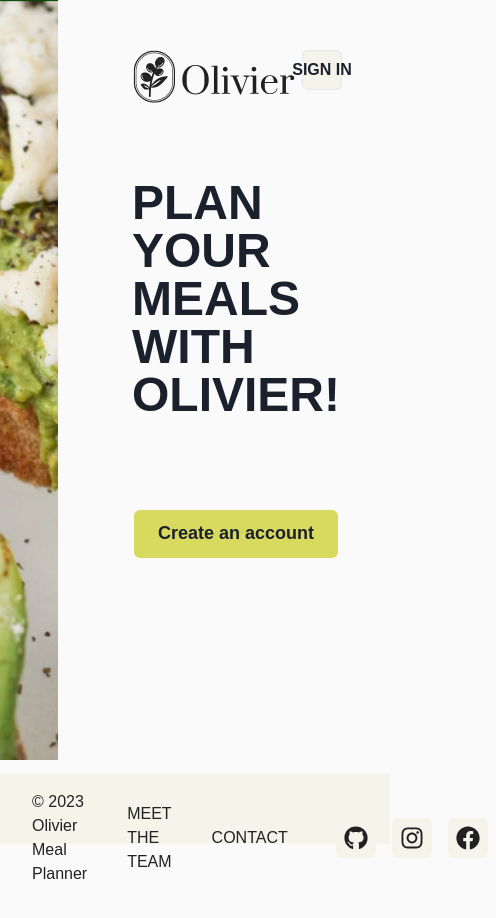
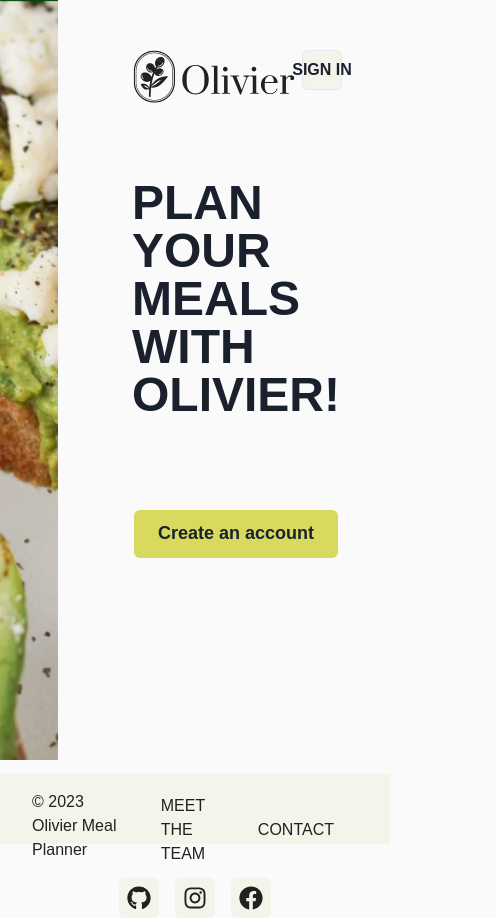
Before and after one commit to Code-the-Dream-School/dd-prac-team1-front, a React (Create React App) app: page / in a window 390 px wide. Shown: the whole page, 496 px wide, since content can reach past the window. Before the commit the page ends 886 px from the top, so only its background shows below. Built offline with nearby package versions, Linux system fonts and the light colour scheme.

Commit message:
changes for responsiveness

```diff
--- a/src/components/Layout/Footer.tsx
+++ b/src/components/Layout/Footer.tsx
@@ -1,7 +1,9 @@
-import { Box, Flex, Text, IconButton, Container } from "@chakra-ui/react";
+import { Box, Flex, Text, IconButton, Container, useBreakpointValue } from "@chakra-ui/react";
 import { FaGithub, FaInstagram, FaFacebook } from "react-icons/fa";
 
 const Footer = () => {
+  const iconSize = useBreakpointValue({ base: "1rem", md: "1.5rem" });
+
   return (
     <Box
       as="footer"
@@ -9,16 +11,16 @@ const Footer = () => {
       height="70"
       width="100%"
       display="flex"
+      flexDirection={{ base: "column", md: "row" }}
       marginTop="auto"
       bg="brandGray"
       color="black">
       <Container maxW="7xl">
-        <Flex justify="space-between" align="center">
-          <Text pl={4} style={{ float: "left" }}>
+        <Flex justify="space-between" align={{ base: "center", md: "flex-start" }}>
+          <Text pl={{ base: 4, md: 0 }} mb={{ base: 2, md: 0 }}>
             &copy; 2023 Olivier Meal Planner
           </Text>
 
-          <Flex justify="center" alignItems="center">
             <Box as="a" href="/team" mx={10}>
               <Text
                 _hover={{
@@ -40,7 +42,8 @@ const Footer = () => {
                 CONTACT
               </Text>
             </Box>
-
+            </Flex>
+            <Flex justify="center" alignItems={{ base: "center", md: "flex-start" }} mt={{ base: 2, md: 0 }}>
             <IconButton
               as="a"
               href="https://github.com/Code-the-Dream-School/dd-prac-team1-front"
@@ -84,7 +87,6 @@ const Footer = () => {
               }}
             />
           </Flex>
-        </Flex>
       </Container>
     </Box>
   );
```
